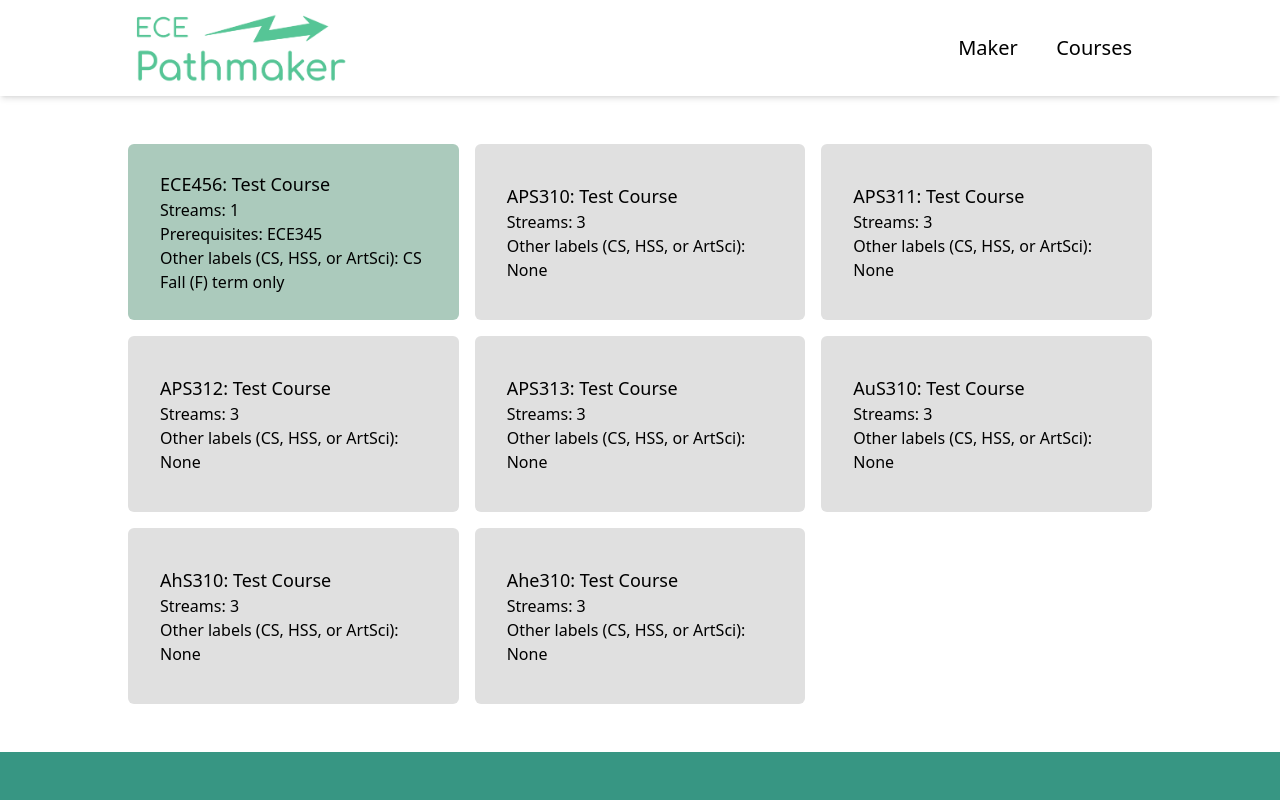
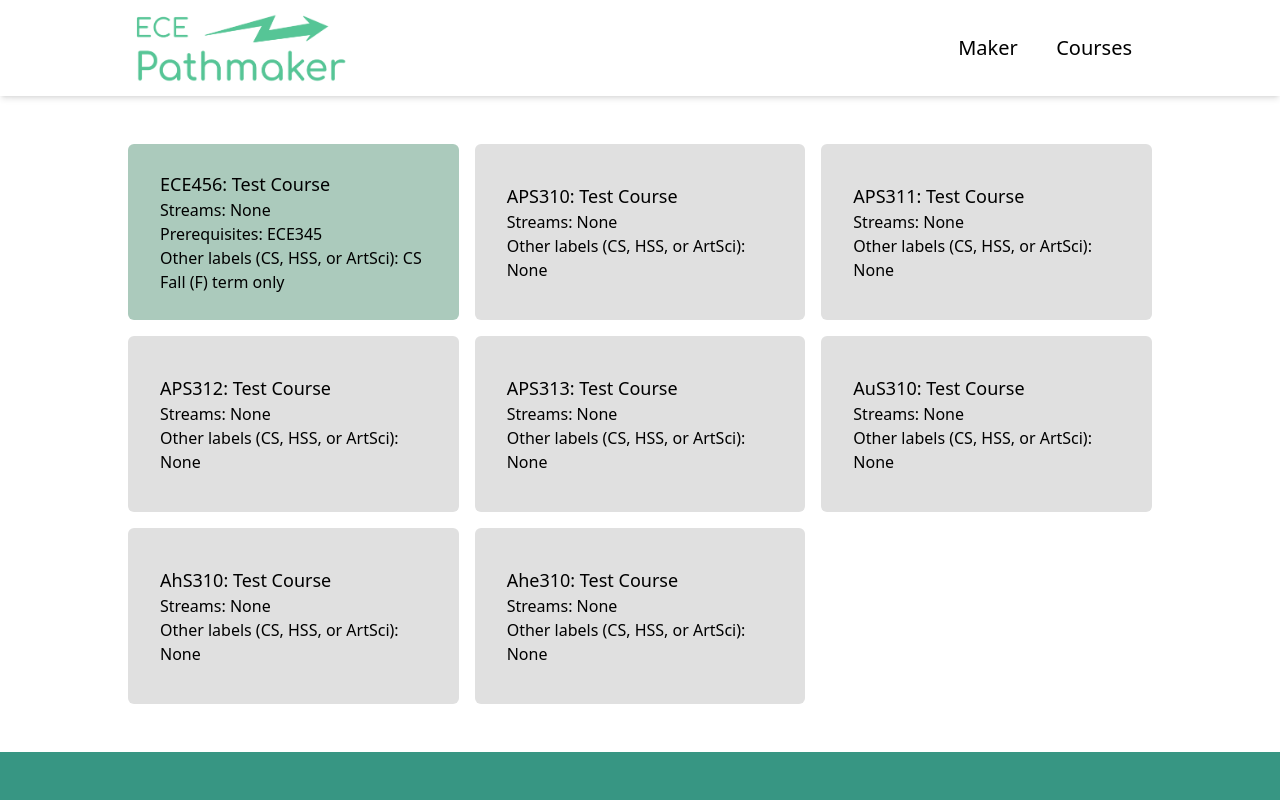
Before and after one commit to sunnwydays/ecepathmaker, a React (Vite) app: page /courses in a window 1280 px wide. Shown: the top 800 px of the page. Built offline with nearby package versions, Linux system fonts and the light colour scheme.

Commit message:
Use array for storing streams

```diff
--- a/src/components/CourseCard.tsx
+++ b/src/components/CourseCard.tsx
@@ -21,14 +21,11 @@ const CourseCard:FC<DraggableCardProps> = (props) => {
     }
 
     const getStreamLabels = () => {
-        const streams = [];
-        if (props.stream1) streams.push("1");
-        if (props.stream2) streams.push("2");
-        if (props.stream3) streams.push("3");
-        if (props.stream4) streams.push("4");
-        if (props.stream5) streams.push("5");
-        if (props.stream6) streams.push("6");
-        return streams.length ? streams.join(', ') : 'None';
+        if (!props.streams?.length) return 'None';
+        return props.streams
+            .map(stream => stream.toString())
+            .sort((a, b) => a.localeCompare(b))
+            .join(', ');
     };
 
     const getOtherLabels = () => {
--- a/src/types/CourseTypes.tsx
+++ b/src/types/CourseTypes.tsx
@@ -3,15 +3,7 @@ export interface CourseIdentifier {
     name: string;
     preq?: string[];
     color?: string;
-};
-
-export interface StreamFlags {
-    stream1?: boolean;
-    stream2?: boolean;
-    stream3?: boolean;
-    stream4?: boolean;
-    stream5?: boolean;
-    stream6?: boolean;
+    streams?: number[];
 };
 
 export interface ValidTermAvailability {
@@ -27,7 +19,6 @@ export interface ValidCourseTypeFlags {
 
 export type CourseCardProps =
     CourseIdentifier &
-    StreamFlags &
     ValidTermAvailability &
     ValidCourseTypeFlags;
 
@@ -39,11 +30,11 @@ interface CourseIdentifierWithoutCode {
     name: string;
     preq?: string[];
     color?: string;
+    streams?: number[];
 };
 
 type CourseCardPropsWithoutCode =
     CourseIdentifierWithoutCode &
-    StreamFlags &
     ValidTermAvailability &
     ValidCourseTypeFlags;
 
```
Also changed, not shown: 1 other file (tests, documents, lock files or other folders).
